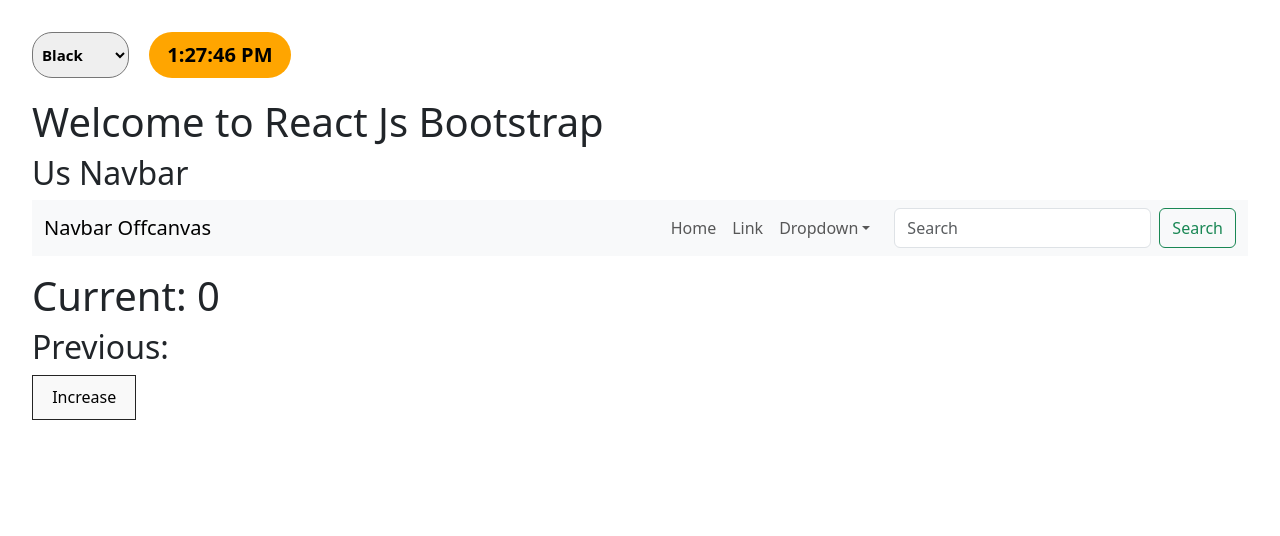
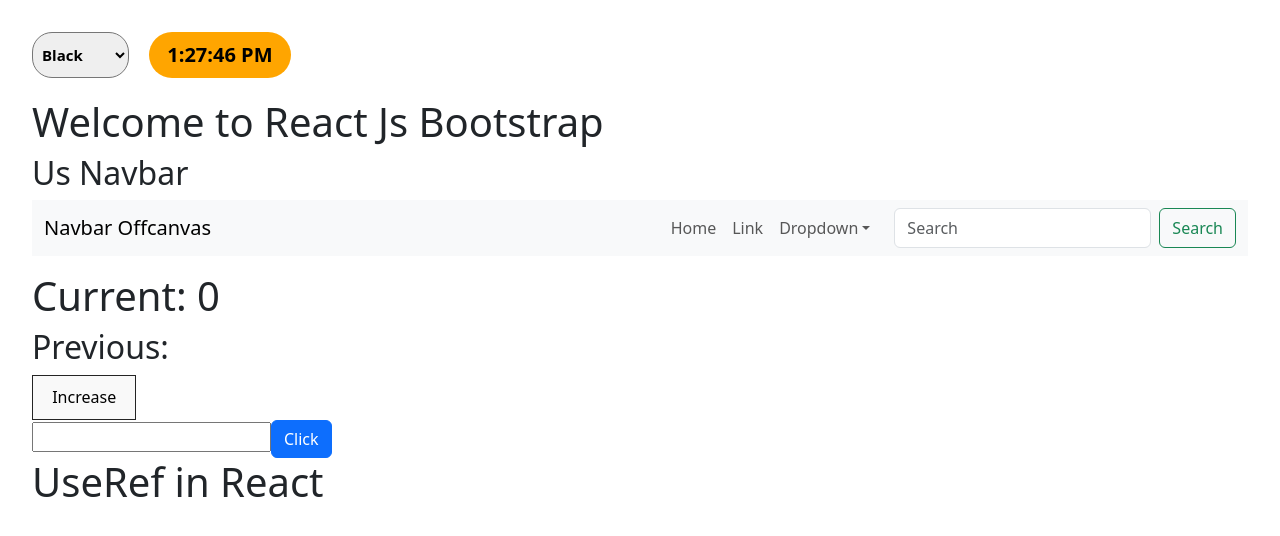
Before and after one commit to rahulpatel79/Reactjs-Learning, a React (Vite) app: page / in a window 1280 px wide. Shown: the top 536 px of the page. Built offline with nearby package versions, Linux system fonts and the light colour scheme.

Commit message:
add new files

```diff
--- a/package.json
+++ b/package.json
@@ -2,7 +2,7 @@
   "name": "react-blog",
   "private": true,
   "version": "0.0.0",
-  "type": "commonjs",
+  "type": "module",
   "scripts": {
     "dev": "vite",
     "build": "vite build",
--- a/src/App.jsx
+++ b/src/App.jsx
@@ -2,7 +2,7 @@
 import reactLogo from "./assets/react.svg";
 import viteLogo from "/vite.svg";
 import "./App.css";
-import 'bootstrap/dist/css/bootstrap.min.css'; // it is bootstrap css...
+import "bootstrap/dist/css/bootstrap.min.css"; // it is bootstrap css...
 import Header from "./Header";
 import { Login, Profile } from "./UserComponent";
 import JsxWithCurrlyBraces from "./JsxWithCurrlyBraces";
@@ -28,7 +28,7 @@
 import TaskCardData from "./TaskCardData";
 import BootstrapUsInReactJs from "./BootstrapUsInReactJs";
 import UseRefInReact from "./UseRefInReact";
-
+import UseRefInReactJs from "./UseRefInReactJs";
 
 function App() {
   const [count, setCount] = useState(0);
@@ -53,7 +53,6 @@
       {/* <div>
       <ClickEventAndFuncationCall />
     </div> */}
-
 
       {/* <div>
       <UseStateComponent />
@@ -88,34 +87,25 @@
      <TaskCardData />
 </div> */}
 
-<div style={{marginTop:"20px"}}>
+      <div style={{ marginTop: "20px" }}>
         <BootstrapUsInReactJs />
         <UseRefInReact />
+        <UseRefInReactJs />
       </div>
-
     </>
   );
 }
 
-
-
-
-function  Apple() {
-    return (
-
-      <h1>I'm Apple</h1>
-    )
+function Apple() {
+  return <h1>I'm Apple</h1>;
 }
 
-function  Color() {
-    return (
-
-      <h1>Red</h1>
-    )
+function Color() {
+  return <h1>Red</h1>;
 }
 
-function sum(){
-  return 10+10;
+function sum() {
+  return 10 + 10;
 }
 export default App;
 
--- /dev/null
+++ b/src/UseForwordRef.jsx
@@ -0,0 +1,23 @@
+import React, { forwardRef } from "react";
+
+// old way to use useForword version under 19.... 😁
+// const UseForwordRef = (prop, inputRef) => {
+//   return (
+//     <div>
+//       <input type="text" ref={inputRef} />
+//     </div>
+//   );
+// };
+// export default forwardRef(UseForwordRef);
+// ye purana tarika he pahle use karte the ise ab nhi karte he
+
+const UseForwordRef = (props) => {
+  return (
+    // it is new modern way to use forwordRef
+    <>
+      <input type="text" ref={props.ref} />
+    </>
+  );
+};
+
+export default UseForwordRef;
--- /dev/null
+++ b/src/UseRefInReactJs.jsx
@@ -0,0 +1,23 @@
+import { useRef } from "react";
+import { Button } from "react-bootstrap";
+import UseForwordRef from "./UseForwordRef";
+
+function UseRefInReactJs() {
+  const inputRef = useRef(null); // dom element ka referance bnata he
+  //koi bhi value store krna re render par bhi resete na.. ho
+
+  function handleClick() {
+    inputRef.current.value = "Jay Shri Ram";
+    inputRef.current.focus();
+  }
+
+  return (
+    <div>
+      {/* <input type="text" ref={inputRef} /> */}
+      <UseForwordRef ref={inputRef} />
+      <Button onClick={handleClick}>Click</Button>
+      <h1>UseRef in React</h1>
+    </div>
+  );
+}
+export default UseRefInReactJs;
```
Lines whose indentation alone changed are shown as unchanged.
